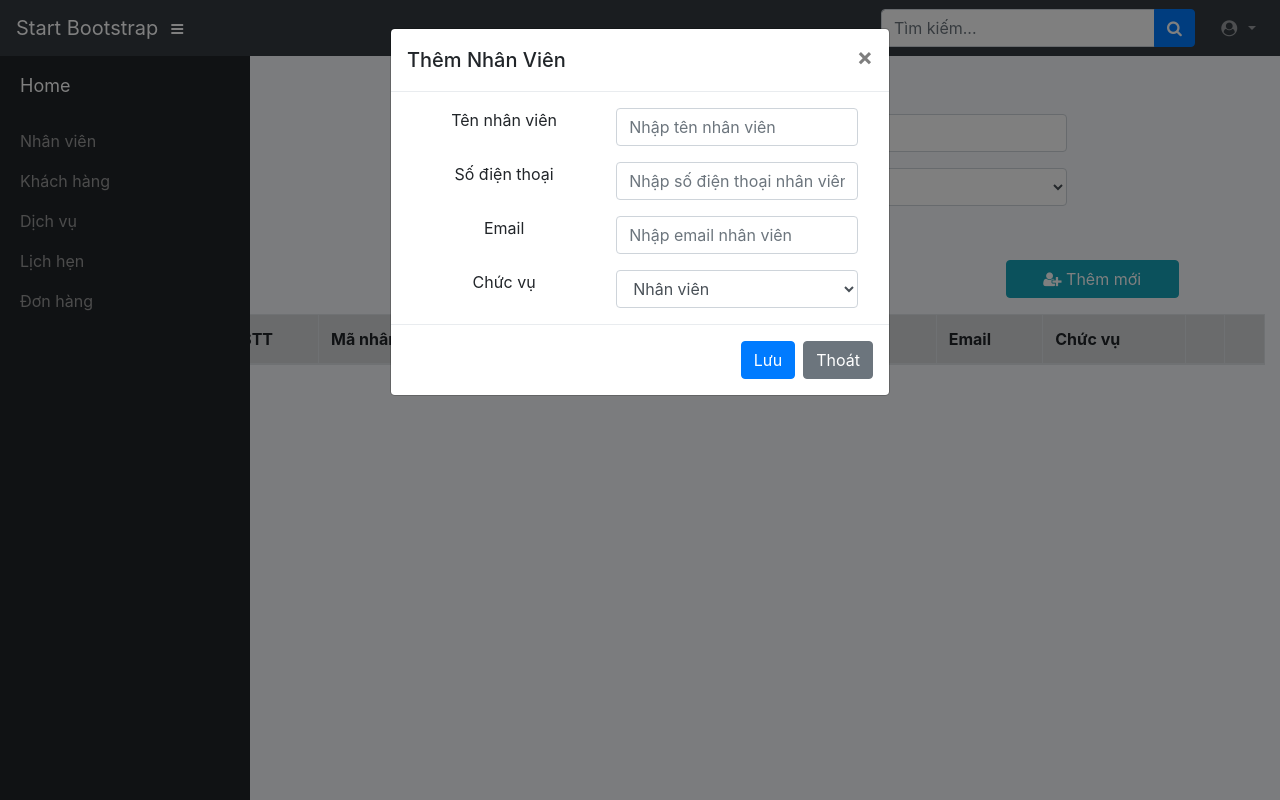
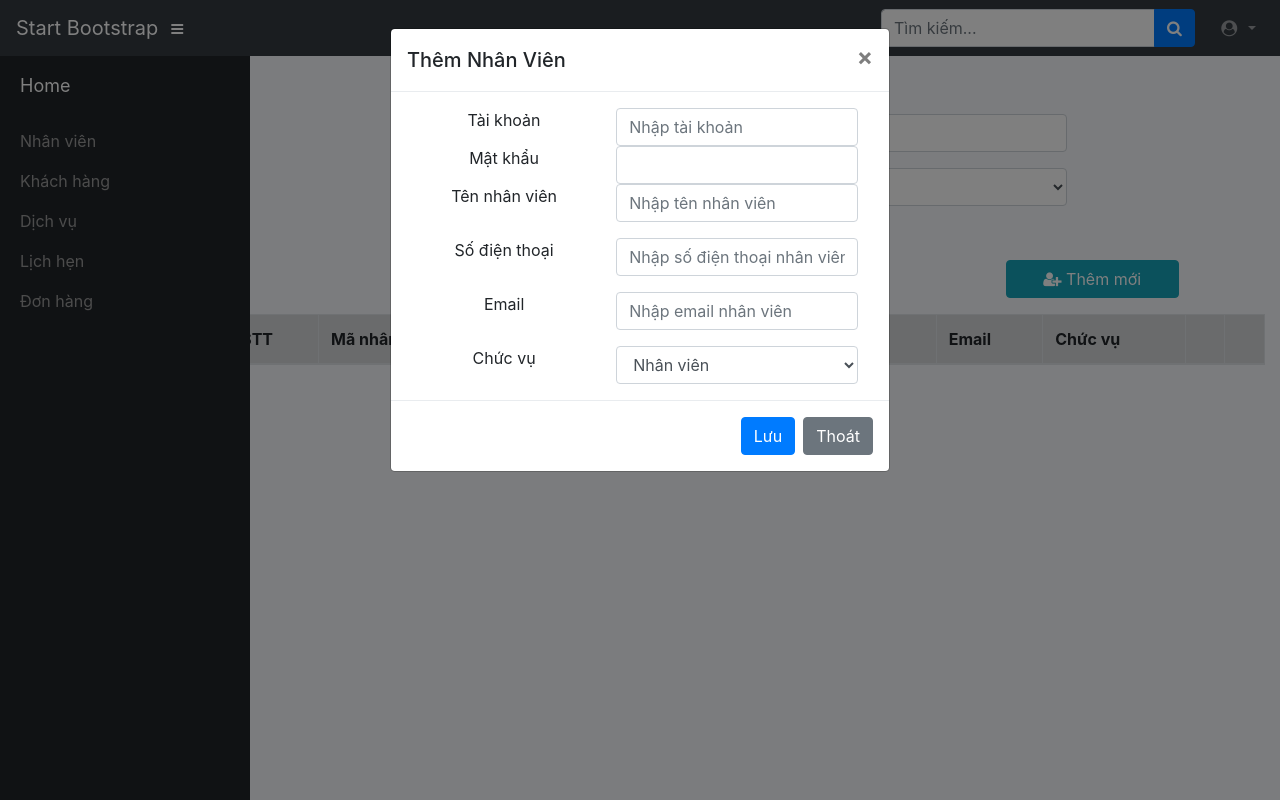
Before and after one commit to quynhpn/BTL_CongNgheWeb, a CodeIgniter app: a page that uses Sources/application/views/admin/body_employee_admin_view.php in a window 1280 px wide, after a click on "Thêm mới". Run offline with CodeIgniter, Linux system fonts and the light colour scheme; tables that the repository leaves empty or names only in its code hold one stand-in row (values such as "Sample post"); lists and menus that the app fills with data are empty; some libraries are stand-ins or nearby versions.

Commit message:
sửa csdl

```diff
--- a/Sources/application/controllers/employee.php
+++ b/Sources/application/controllers/employee.php
@@ -22,4 +22,7 @@
       $this->M_employee->deleteByID($id);
       redirect(base_url()."index.php/employee/index");
     }
+    public function addEmployee(){
+      print_r($_POST);
+    }
 }
--- a/Sources/application/models/M_customer.php
+++ b/Sources/application/models/M_customer.php
@@ -9,12 +9,12 @@
       return $query->result_array();
     }
     public function countAll(){
-        $query=$this->db->query("SELECT * FROM khachhang WHERE IsActive <> 0;");
+        $query=$this->db->query("SELECT * FROM khachhang WHERE HoatDong <> 0;");
         return $query->num_rows();
     }
     public function getList($start,$size){
         $start=isset($start) ? $start : 0;
-        $query=$this->db->query("SELECT * FROM khachhang WHERE IsActive <> 0 limit $start , $size;");
+        $query=$this->db->query("SELECT * FROM khachhang WHERE HoatDong <> 0 limit $start , $size;");
         return $query->result_array();
     }
 
--- a/Sources/application/models/M_employee.php
+++ b/Sources/application/models/M_employee.php
@@ -4,20 +4,20 @@
   parent::__construct();
 }
   public function listEmployee(){
-    $query=$this->db->query("SELECT * FROM nhanvien;");
+    $query=$this->db->query("SELECT * FROM nhanvien JOIN chucvu ON nhanvien.MaCV=chucvu.MaCV;");
     return $query->result_array();
   }
   public function countAll(){
-        $query=$this->db->query("SELECT * FROM nhanvien WHERE IsActive <> 0;");
+        $query=$this->db->query("SELECT * FROM nhanvien JOIN chucvu ON nhanvien.MaCV=chucvu.MaCV WHERE nhanvien.HoatDong <> 0;");
         return $query->num_rows();
     }
     public function getList($start,$size){
         $start=isset($start) ? $start : 0;
-        $query=$this->db->query("SELECT * FROM nhanvien WHERE IsActive <> 0 limit $start , $size;");
+        $query=$this->db->query("SELECT * FROM nhanvien JOIN chucvu ON nhanvien.MaCV=chucvu.MaCV WHERE nhanvien.HoatDong <> 0 limit $start , $size;");
         return $query->result_array();
     }
     public function deleteByID($id){
-      $this->db->query("UPDATE `nhanvien` SET `IsActive`=0 WHERE  MaNV='$id';");
+      $this->db->query("UPDATE `nhanvien` SET `HoatDong`=0 WHERE  MaNV='$id';");
     }
 
 }
--- a/Sources/application/models/M_invoice.php
+++ b/Sources/application/models/M_invoice.php
@@ -5,7 +5,7 @@
     }
 
     // public function listInvoice(){
-    //   $query=$this->db->query("SELECT * FROM donhang JOIN chitietdh ON donhang.MaDH = chitietdh.MaDH JOIN khachhang on donhang.SĐT = khachhang.SĐT");
+    //   $query=$this->db->query("SELECT * FROM donhang JOIN chitietdh ON donhang.MaDH = chitietdh.MaDH JOIN khachhang on donhang.SDTKH = khachhang.SDTKH");
     //   return $query->result_array();
     // }
     public function listInvoiceDetail(){
@@ -13,12 +13,12 @@
       return $query->result_array();
     }
     public function countAll(){
-        $query=$this->db->query("SELECT * FROM donhang JOIN chitietdh ON donhang.MaDH = chitietdh.MaDH JOIN khachhang on donhang.SĐT = khachhang.SĐT");
+        $query=$this->db->query("SELECT * FROM donhang JOIN chitietdh ON donhang.MaDH = chitietdh.MaDH JOIN khachhang on donhang.SDTKH = khachhang.SDTKH");
         return $query->num_rows();
     }
     public function getList($start,$size){
         $start=isset($start) ? $start : 0;
-        $query=$this->db->query("SELECT * FROM donhang JOIN chitietdh ON donhang.MaDH = chitietdh.MaDH JOIN khachhang on donhang.SĐT = khachhang.SĐT limit $start , $size;");
+        $query=$this->db->query("SELECT * FROM donhang JOIN chitietdh ON donhang.MaDH = chitietdh.MaDH JOIN khachhang on donhang.SDTKH = khachhang.SDTKH limit $start , $size;");
         return $query->result_array();
     }
 }
--- a/Sources/application/models/M_service.php
+++ b/Sources/application/models/M_service.php
@@ -8,16 +8,16 @@
     return $query->result_array();
   }
   public function countAll(){
-        $query=$this->db->query("SELECT * FROM dichvu WHERE IsActive <> 0");
+        $query=$this->db->query("SELECT * FROM dichvu WHERE HoatDong <> 0");
         return $query->num_rows();
     }
     public function getList($start,$size){
         $start=isset($start) ? $start : 0;
-        $query=$this->db->query("SELECT * FROM dichvu WHERE IsActive <> 0 limit $start , $size;");
+        $query=$this->db->query("SELECT * FROM dichvu WHERE HoatDong <> 0 limit $start , $size;");
         return $query->result_array();
     }
     public function deleteByID($id){
-      $this->db->query("UPDATE `dichvu` SET `IsActive`=0 WHERE  MaDV='$id';");
+      $this->db->query("UPDATE `dichvu` SET `HoatDong`=0 WHERE  MaDV='$id';");
     }
 }
 
--- a/Sources/application/views/admin/body_appointment _admin_view.php
+++ b/Sources/application/views/admin/body_appointment _admin_view.php
@@ -71,7 +71,7 @@
                 <tr class="table-warning">
                     <td><?php echo $stt ?></td>
                     <td><?php echo $row['TenKH']?></td>
-                    <td><?php echo $row['SĐT']?></td>
+                    <td><?php echo $row['SDTKH']?></td>
                     <td><?php echo $row['GioHen']?></td>
                     <td><?php echo $row['NgayHen']?></td>
                     <td>
@@ -82,7 +82,7 @@
                         </button>
                     </td>
                     <td>
-                        <a class="btn btn-danger"href="<?php echo base_url() . "index.php/appointment/delete/" . $row['SĐT'];?>">
+                        <a class="btn btn-danger" onclick="return confirm('Bạn có muốn xóa không');" href="<?php echo base_url() . "index.php/appointment/delete/" . $row['SDTKH'];?>">
                            <i class="fa fa-trash">
                                 Xóa
                             </i>
--- a/Sources/application/views/admin/body_customer_admin_view.php
+++ b/Sources/application/views/admin/body_customer_admin_view.php
@@ -69,7 +69,7 @@
             ?>
                 <tr class="table-warning">
                     <td><?php echo $stt?></td>
-                    <td><?php echo $row['SĐT']?></td>
+                    <td><?php echo $row['SDTKH']?></td>
                     <td><?php echo $row['TenKH']?></td>
                     <td><?php echo $row['DiaChi']?></td>
                     <td>
--- a/Sources/application/views/admin/body_employee_admin_view.php
+++ b/Sources/application/views/admin/body_employee_admin_view.php
@@ -76,9 +76,9 @@
                     <td><?php echo $stt?></td>
                     <td><?php echo $row['MaNV']?></td>
                     <td><?php echo $row['TenNV']?></td>
-                    <td><?php echo $row['SĐTNV']?></td>
+                    <td><?php echo $row['SDTNV']?></td>
                     <td><?php echo $row['Email']?></td>
-                    <td><?php echo $row['ChucVu']?></td>
+                    <td><?php echo $row['MaCV']?></td>
                     <td>
                         <button class="btn btn-warning" data-toggle="modal" data-target="#edit-modal">
                             <i class="fa fa-edit">
@@ -87,7 +87,7 @@
                         </button>
                     </td>
                     <td>
-                        <a class="btn btn-danger" href="<?php echo base_url() . "index.php/employee/delete/" . $row['MaNV'];?>">
+                        <a class="btn btn-danger" onclick="return confirm('Bạn có muốn xóa không');" href="<?php echo base_url() . "index.php/employee/delete/" . $row['MaNV'];?>">
                            <i class="fa fa-trash">
                                 Xóa
                             </i>
@@ -122,8 +122,28 @@
                             <span aria-hidden="true">&times;</span>
                         </button>
                     </div>
-                    <form  ng-controller="ctrlCategory" name="formCategory">
+                    <form  ng-controller="ctrlEmployee" name="formEmployee" action="<?php echo base_url();?>index.php/employee/addEmployee" method="post" >
                         <div class="modal-body">
+                            <div class="row">
+                                <div class="col-md-5 text-center">
+                                    <label>
+                                        Tài khoản
+                                    </label>
+                                </div>
+                                <div class="col-md-7">
+                                    <input type="text" name="tennv" ng-model="" placeholder="Nhập tài khoản" class="form-control" ng-required="true" ng-maxlength="10" />
+                                </div>
+                            </div>
+                            <div class="row">
+                                <div class="col-md-5 text-center">
+                                    <label>
+                                        Mật khẩu
+                                    </label>
+                                </div>
+                                <div class="col-md-7">
+                                    <input type="text" name="tennv" ng-model="" class="form-control" ng-required="true" ng-maxlength="10" />
+                                </div>
+                            </div>
                             <div class="row">
                                 <div class="col-md-5 text-center">
                                     <label>
@@ -131,7 +151,7 @@
                                     </label>
                                 </div>
                                 <div class="col-md-7">
-                                    <input type="text" id="txtEmployeeNameInsert" name="" ng-model="" placeholder="Nhập tên nhân viên" class="form-control" ng-required="true" ng-maxlength="10" />
+                                    <input type="text" name="tennv" ng-model="" placeholder="Nhập tên nhân viên" class="form-control" ng-required="true" ng-maxlength="10" />
                                 </div>
                             </div>
                             <div class="row mt-3">
@@ -141,7 +161,7 @@
                                     </label>
                                 </div>
                                 <div class="col-md-7">
-                                    <input type="text" id="txtEmployeePhoneInsert" name="" ng-model="" placeholder="Nhập số điện thoại nhân viên" class="form-control" ng-required="true" ng-maxlength="10" />
+                                    <input type="text"  name="sdtnv" ng-model="" placeholder="Nhập số điện thoại nhân viên" class="form-control" ng-required="true" ng-maxlength="10" />
                                 </div>
                             </div>
                             <div class="row mt-3">
@@ -151,7 +171,7 @@
                                     </label>
                                 </div>
                                 <div class="col-md-7">
-                                    <input type="text" id="txtEmployeeEmailInsert" name="" ng-model="" placeholder="Nhập email nhân viên" class="form-control" ng-required="true" ng-maxlength="10" />
+                                    <input type="text"  name="eamilnv" ng-model="" placeholder="Nhập email nhân viên" class="form-control" ng-required="true" ng-maxlength="10" />
                                 </div>
                             </div>
                             <div class="row mt-3">
@@ -159,19 +179,19 @@
                                     <label for="exampleFormControlSelect1">Chức vụ</label>
                                 </div>
                                 <div class="col-md-7">
-                                    <select class="form-control" id="txtEmployeePositionInsert">
-                                        <option>Nhân viên</option>
-                                        <option>Lễ tân</option>
+                                    <select class="form-control" name = "cvnv">
+                                        <option value ="Nhân viên" >Nhân viên</option>
+                                        <option value ="Lễ tân">Lễ tân</option>
                                     </select>
                                 </div>
                             </div>
                         </div>
+                        <div class="modal-footer">
+                            <input class="btn btn-primary" type="submit" value="Lưu">
+                            <button type="button" class="btn btn-secondary" data-dismiss="modal">Thoát</button>
+                        </div>
                     </form>
 
-                    <div class="modal-footer">
-                        <button type="button" class="btn btn-primary" onclick="SaveEmployee()">Lưu</button>
-                        <button type="button" class="btn btn-secondary" data-dismiss="modal">Thoát</button>
-                    </div>
                 </div>
             </div>
         </div>
--- a/Sources/application/views/admin/body_service_admin_view.php
+++ b/Sources/application/views/admin/body_service_admin_view.php
@@ -72,7 +72,7 @@
                         </button>
                     </td>
                     <td>
-                        <a class="btn btn-danger" href="<?php echo base_url() . "index.php/service/delete/" . $row['MaDV'];?>">
+                        <a class="btn btn-danger" onclick="return confirm('Bạn có muốn xóa không');" href="<?php echo base_url() . "index.php/service/delete/" . $row['MaDV'];?>">
                            <i class="fa fa-trash">
                                 Xóa
                             </i>
```
Also changed, not shown: Sources/application/models/M_appointment.php (+4 -4 lines).
